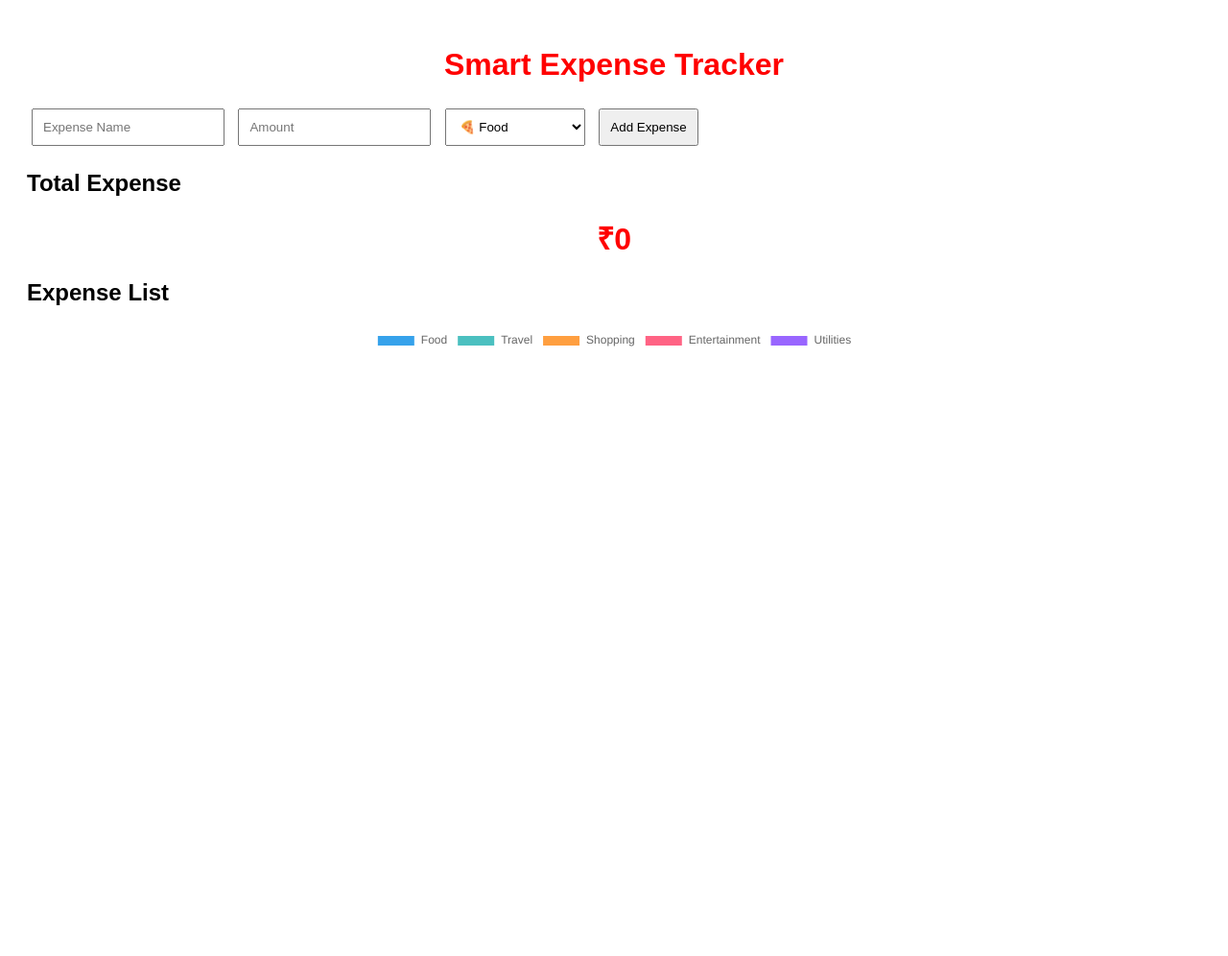
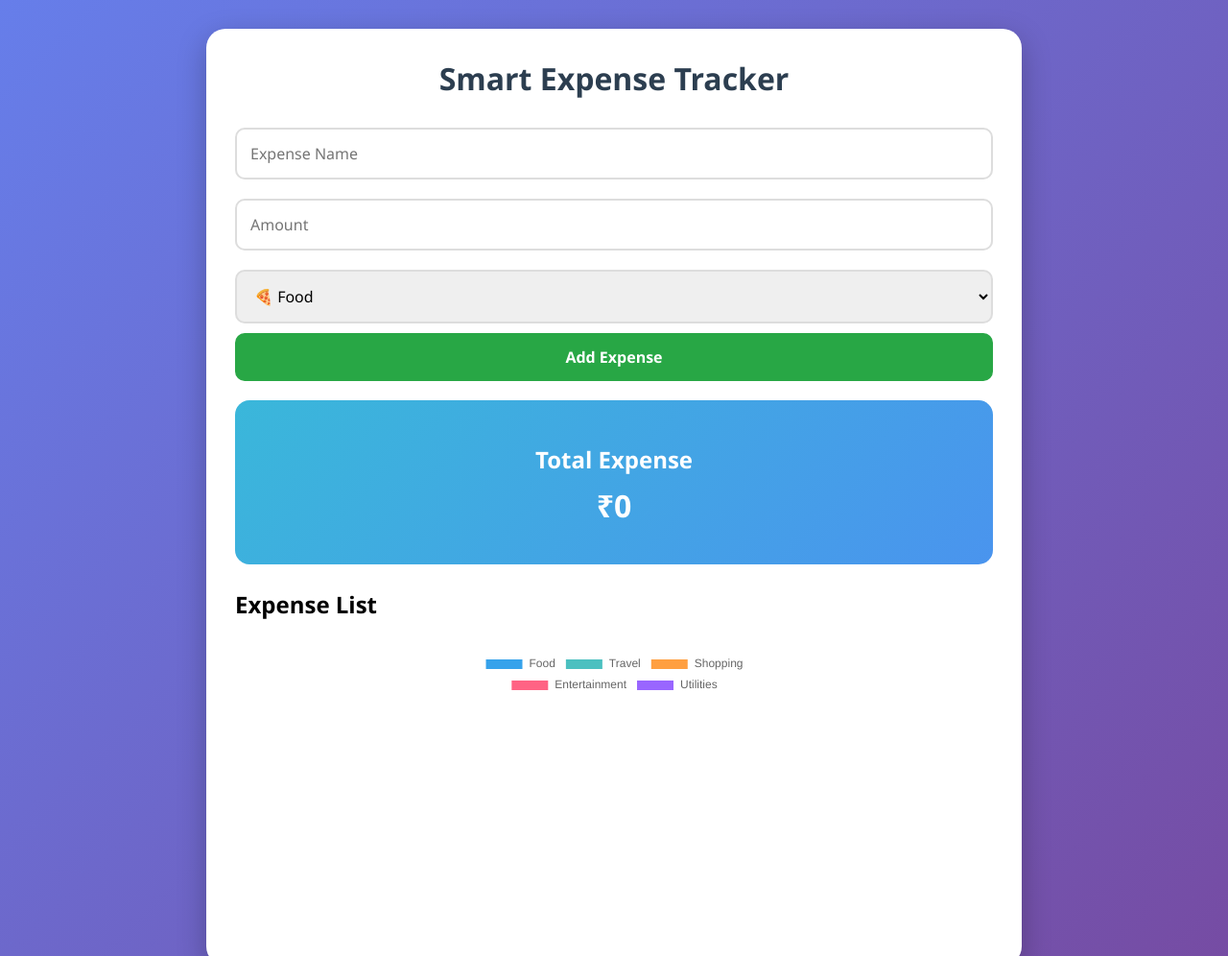
Before and after one commit to satyasri-ratcha/ExpenseTracker, a plain HTML site: page index.html in a window 1280 px wide. Shown: the top 996 px of the page at 96% size. Drawn offline with nearby package versions, Linux system fonts and the light colour scheme.

Commit message:
Refactor styles for improved layout and design

```diff
--- a/style.css
+++ b/style.css
@@ -1,24 +1,93 @@
+* {
+    margin: 0;
+    padding: 0;
+    box-sizing: border-box;
+    font-family: 'Segoe UI', sans-serif;
+}
+
 body {
-    font-family: Arial, sans-serif;
-    padding: 20px;
+    background: linear-gradient(135deg, #667eea, #764ba2);
+    min-height: 100vh;
+    display: flex;
+    justify-content: center;
+    align-items: center;
+    padding: 30px;
+}
+
+.container {
+    width: 850px;
+    background: white;
+    padding: 30px;
+    border-radius: 20px;
+    box-shadow: 0 10px 30px rgba(0, 0, 0, 0.25);
 }
 
 h1 {
     text-align: center;
-    color: red;
+    color: #2c3e50;
+    margin-bottom: 20px;
 }
 
 input,
-select,
-button {
-    padding: 10px;
-    margin: 5px;
+select {
+    width: 100%;
+    padding: 14px;
+    margin: 10px 0;
+    border: 2px solid #ddd;
+    border-radius: 10px;
+    font-size: 16px;
 }
 
 button {
+    width: 100%;
+    padding: 14px;
+    background: #28a745;
+    color: white;
+    border: none;
+    border-radius: 10px;
+    font-size: 16px;
+    font-weight: bold;
     cursor: pointer;
 }
 
-li {
-    margin: 10px 0;
+button:hover {
+    background: #36b852;
 }
+
+.card {
+    margin-top: 20px;
+    padding: 20px;
+    text-align: center;
+    color: white;
+    border-radius: 15px;
+    background: linear-gradient(135deg, #3ab7da, #4a94ee);
+}
+
+.card h1 {
+    color: white;
+}
+
+h2 {
+    margin-top: 25px;
+    margin-bottom: 10px;
+}
+
+#expenseList li {
+    list-style: none;
+    background: #f8f9fa;
+    margin-bottom: 12px;
+    padding: 15px;
+    border-left: 6px solid #53a0f2;
+    border-radius: 12px;
+    font-size: 17px;
+    font-weight: 600;
+}
+
+#expenseChart {
+    margin-top: 30px;
+    max-width: 450px;
+    max-height: 450px;
+    display: block;
+    margin-left: auto;
+    margin-right: auto;
+}
```
